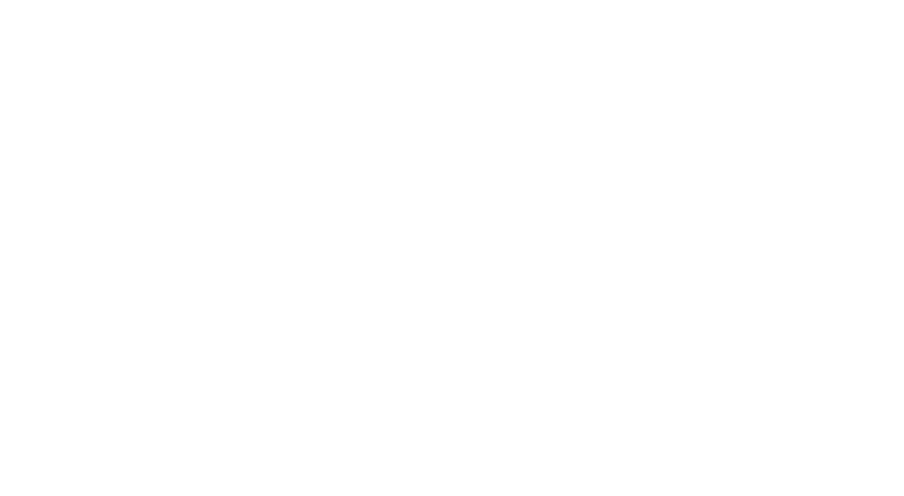
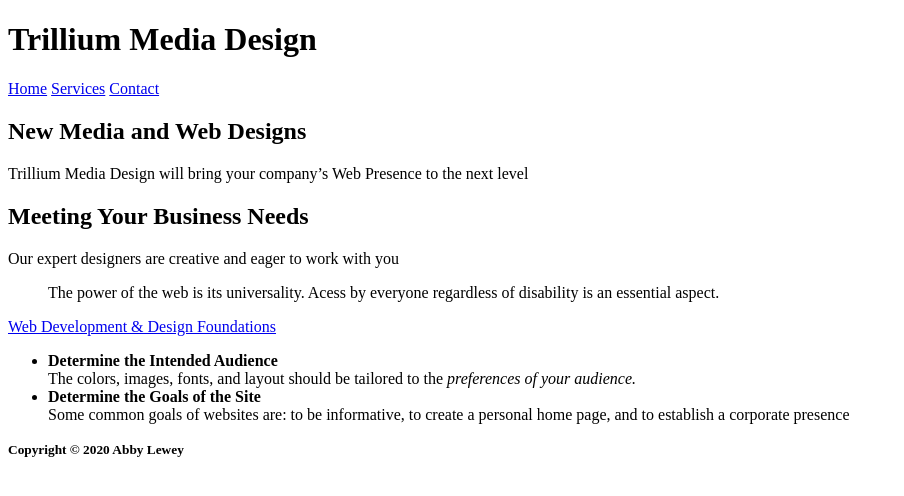
Before and after one commit to 44144-sp20/ch2inclassnotes-alewe333, a plain HTML site: page index.html in a window 1280 px wide. Shown: the whole page, without its empty margins (0-904 px from the left). Drawn offline with Linux system fonts and the light colour scheme.

Commit message:
Completed in class notes
Finished coding index.html file, created services and contact files.

```diff
--- a/index.html
+++ b/index.html
@@ -1,10 +1,38 @@
 <!DOCTYPE html>
 <html lang="en">
 	<head>
-		<title>LASTNAME Chapter 2 InClass Notes</title>
+		<title>Lewey Chapter 2 InClass Notes</title>
 		<meta charset="utf-8">
 	</head>
 	<body>
+        <h1>Trillium Media Design</h1>
 
+
+        <nav>
+            <a href="index.html">Home</a>
+            <a href="services.html">Services</a>
+            <a href="contact.html">Contact</a>
+        </nav>
+        <main>
+            <h2>New Media and Web Designs</h2>
+            <p>Trillium Media Design will bring your company&rsquo;s Web Presence to the next level</p>
+            <h2>Meeting Your Business Needs</h2>
+            <p>Our expert designers are creative and eager to work with you</p>
+
+        <blockquote>
+            The power of the web is its universality. Acess by everyone regardless of disability is an essential aspect.
+        </blockquote>
+        <a href="html://webdevfoundations.net"> Web Development &amp; Design Foundations</a>
+
+        <ul>
+            <li><strong> Determine the Intended Audience</strong><br>The colors, images, fonts, and layout should be tailored to the <em> preferences of your audience. </em> </li>
+            <li><strong> Determine the Goals of the Site</strong><br> Some common goals of websites are: to be informative, to create a personal home page, and to establish a corporate presence </li>
+        </ul>
+
+
+        </main>
+        <footer>
+        <small> <strong> Copyright &copy; 2020 Abby Lewey</strong></small>
+        </footer>
 	</body>
 </html>
```
Also changed, not shown: contact.html (added, +27 -0 lines), services.html (added, +31 -0 lines).
